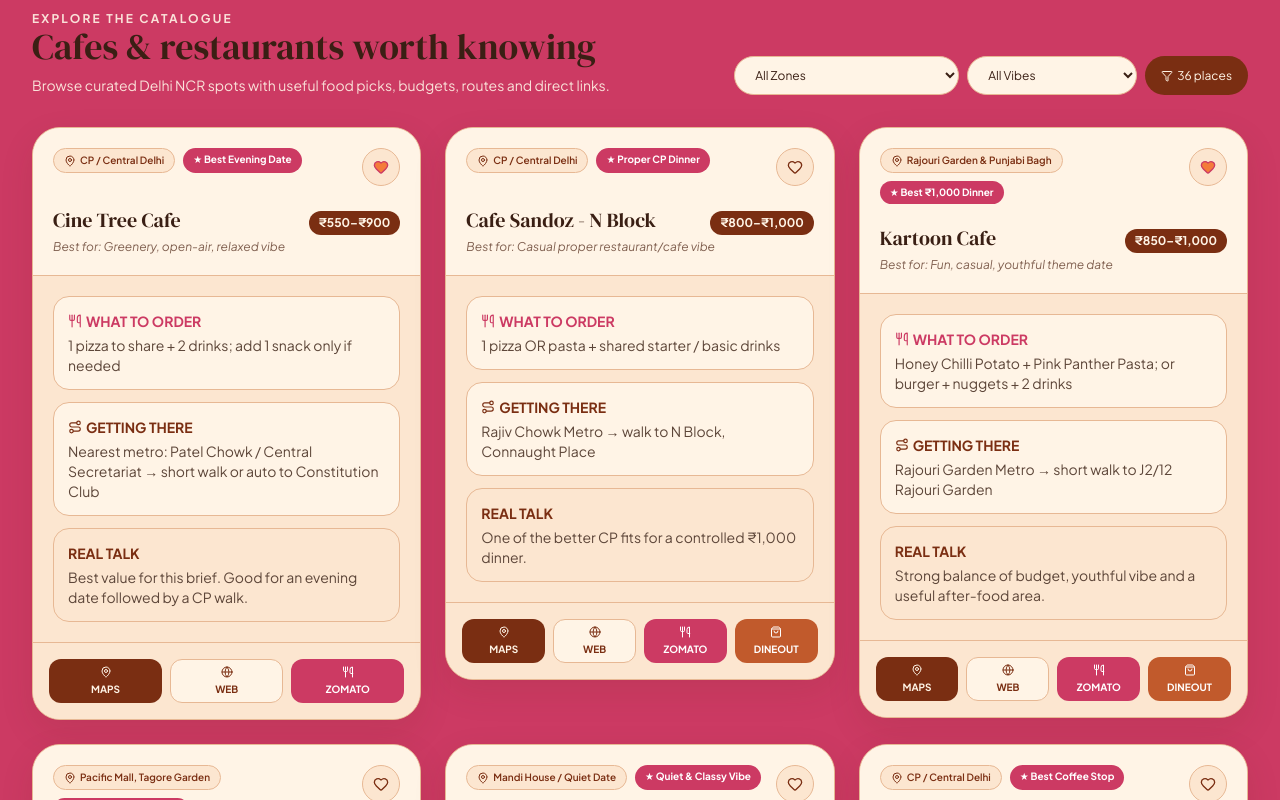
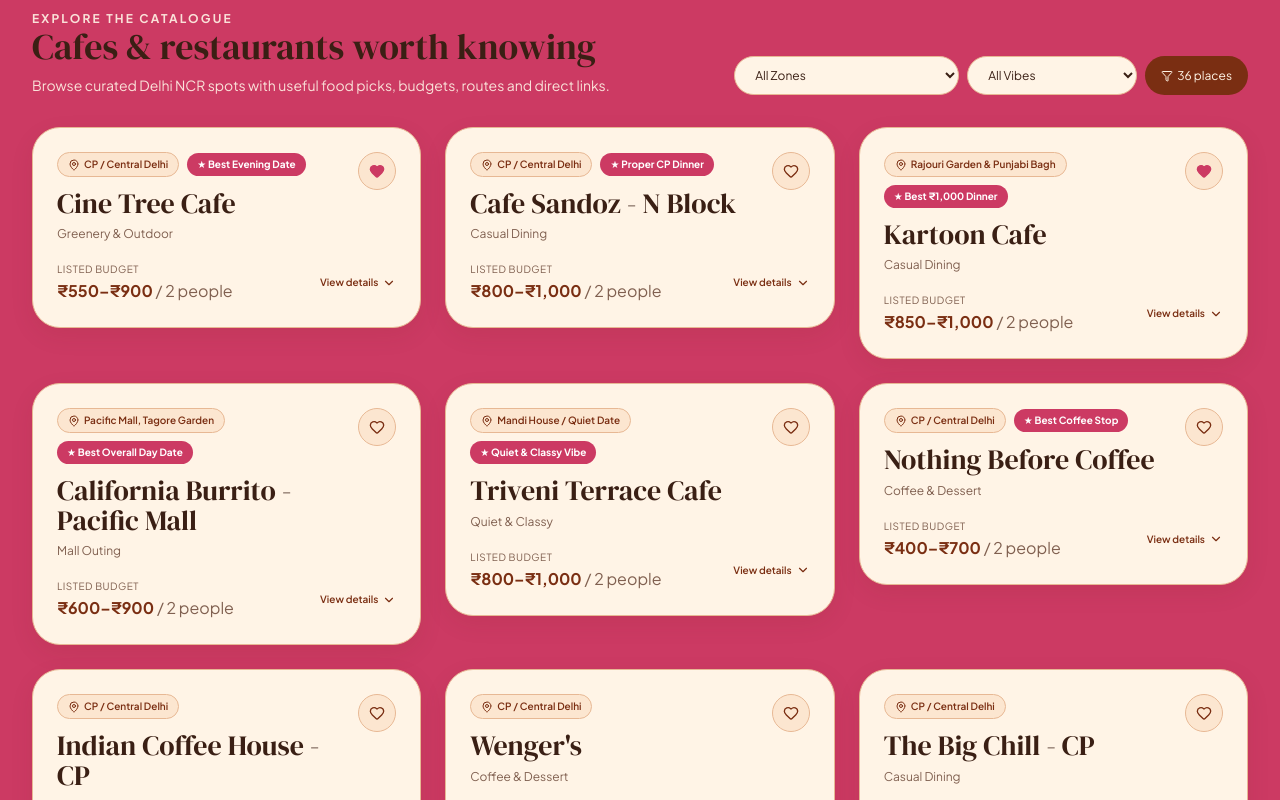
Before and after one commit to iavinaxh/delhi-cafe-hopping, a React (Vite) app: page / in a window 1280 px wide. Shown: the part 1500-2300 px from the top of the page. Built offline with nearby package versions, Linux system fonts and the light colour scheme; the HTML template or start-up script is replaced by a standard one.

Commit message:
Make explore catalogue cards compact and click-to-expand

```diff
--- a/src/components/CafeCard.jsx
+++ b/src/components/CafeCard.jsx
@@ -1,30 +1,54 @@
-import React from 'react';
-import { MapPin, Utensils, Heart, Route, Globe, ShoppingBag } from 'lucide-react';
+import React, { useState } from 'react';
+import { MapPin, Utensils, Heart, Route, Globe, ShoppingBag, ChevronDown } from 'lucide-react';
 
-export default function CafeCard({ cafe, isWishlisted, onToggleWishlist, onSelectCafe }) {
+export default function CafeCard({ cafe, isWishlisted, onToggleWishlist }) {
+  const [expanded, setExpanded] = useState(false);
   const hasDineout = Boolean(cafe.dineoutUrl);
-  const zomatoUrl = cafe.zomatoUrl || `https://www.zomato.com/ncr/restaurants?q=${encodeURIComponent(cafe.name)}`;
+  const toggleCard = () => setExpanded(value => !value);
+  const stop = (event) => event.stopPropagation();
+
   return (
-    <article className="group rounded-[28px] bg-[#FCE6D0] border border-[#E7B894] hover:border-[#F47B3A] hover:-translate-y-1 shadow-[0_12px_34px_rgba(89,37,15,0.10)] hover:shadow-[0_22px_48px_rgba(89,37,15,0.16)] transition-all duration-300 flex flex-col overflow-hidden">
-      <div className="p-5 border-b border-[#E7B894] bg-[#FFF4E6]">
+    <article
+      className={`group w-full rounded-[28px] bg-[#FFF4E6] border overflow-hidden transition-all duration-300 cursor-pointer self-start ${expanded ? 'border-[#CC3A63] shadow-[0_18px_42px_rgba(89,37,15,0.16)]' : 'border-[#E7B894] shadow-[0_8px_24px_rgba(89,37,15,0.08)] hover:-translate-y-1'}`}
+      onClick={toggleCard}
+      aria-expanded={expanded}
+    >
+      <div className="p-5 sm:p-6">
         <div className="flex items-start justify-between gap-3">
-          <div className="flex flex-wrap gap-2"><span className="px-2.5 py-1 rounded-full text-[10px] font-semibold bg-[#FCE6D0] border border-[#E7B894] text-[#7A2E12] flex items-center gap-1"><MapPin className="w-3 h-3"/>{cafe.zone}</span>{cafe.quickPickLabel&&<span className="px-2.5 py-1 rounded-full text-[10px] font-bold bg-[#F47B3A] text-white">★ {cafe.quickPickLabel}</span>}</div>
-          <button onClick={()=>onToggleWishlist(cafe.id)} aria-label={`Save ${cafe.name}`} className="p-2.5 rounded-full bg-[#FCE6D0] border border-[#E7B894] hover:border-[#F47B3A] transition-colors"><Heart className={`w-4 h-4 ${isWishlisted?'fill-[#F47B3A] text-[#F47B3A]':'text-[#7A2E12]'}`}/></button>
+          <div className="min-w-0">
+            <div className="flex flex-wrap items-center gap-2 mb-3">
+              <span className="px-2.5 py-1 rounded-full text-[10px] font-semibold bg-[#FCE6D0] border border-[#E7B894] text-[#7A2E12] flex items-center gap-1"><MapPin className="w-3 h-3" />{cafe.zone}</span>
+              {cafe.quickPickLabel && <span className="px-2.5 py-1 rounded-full text-[10px] font-bold bg-[#CC3A63] text-white">★ {cafe.quickPickLabel}</span>}
+            </div>
+            <h3 className="font-serif text-2xl sm:text-[28px] font-bold leading-[1.05] text-[#3A1F14] break-words">{cafe.name}</h3>
+            <p className="text-xs text-[#806050] mt-2">{cafe.vibeTag}</p>
+          </div>
+          <button onClick={(event) => { stop(event); onToggleWishlist(cafe.id); }} aria-label={`Save ${cafe.name}`} className="shrink-0 p-2.5 rounded-full bg-[#FCE6D0] border border-[#E7B894] hover:border-[#CC3A63]/60 transition-colors"><Heart className={`w-4 h-4 ${isWishlisted ? 'fill-[#CC3A63] text-[#CC3A63]' : 'text-[#7A2E12]'}`} /></button>
         </div>
-        <div className="flex items-baseline justify-between gap-2 mt-5"><h3 onClick={()=>onSelectCafe(cafe)} className="font-serif text-xl font-bold text-[#3A1F14] hover:text-[#F47B3A] cursor-pointer transition-colors">{cafe.name}</h3><span className="text-xs font-bold px-2.5 py-1 rounded-full bg-[#7A2E12] text-[#FFF4E6] whitespace-nowrap">{cafe.budget}</span></div>
-        <p className="text-xs text-[#806050] italic mt-1">Best for: {cafe.bestFor}</p>
+
+        <div className="mt-5 flex items-center justify-between gap-3">
+          <div><p className="text-[10px] uppercase tracking-wider text-[#806050]">Listed budget</p><p className="text-base font-bold text-[#7A2E12] mt-0.5">{cafe.budget} <span className="font-normal text-[#806050]">/ 2 people</span></p></div>
+          <span className="text-[10px] font-semibold text-[#7A2E12] flex items-center gap-1">{expanded ? 'Hide details' : 'View details'}<ChevronDown className={`w-3.5 h-3.5 transition-transform ${expanded ? 'rotate-180' : ''}`} /></span>
+        </div>
       </div>
-      <div className="p-5 space-y-3 text-xs sm:text-sm text-[#5D4639] flex-1">
-        <div className="p-3.5 rounded-2xl bg-[#FFF4E6] border border-[#E7B894]"><span className="text-[#F47B3A] font-bold flex items-center gap-1 mb-1"><Utensils className="w-3.5 h-3.5"/> WHAT TO ORDER</span><p>{cafe.whatToOrder}</p></div>
-        <div className="p-3.5 rounded-2xl bg-[#FFF4E6] border border-[#E7B894]"><span className="text-[#7A2E12] font-bold flex items-center gap-1 mb-1"><Route className="w-3.5 h-3.5"/> GETTING THERE</span><p>{cafe.metroRoute}</p></div>
-        <div className="p-3.5 rounded-2xl bg-[#7A2E12]/8 border border-[#E7B894]"><span className="text-[#7A2E12] font-bold block mb-1">REAL TALK</span><p>{cafe.curatorTake}</p></div>
+
+      <div className={`grid transition-[grid-template-rows] duration-300 ${expanded ? 'grid-rows-[1fr]' : 'grid-rows-[0fr]'}`}>
+        <div className="overflow-hidden min-h-0">
+          <div className="px-5 sm:px-6 pb-5 sm:pb-6 pt-4 border-t border-[#E7B894] bg-[#FCE6D0]/45 space-y-3">
+            <div className="p-3.5 rounded-2xl bg-[#FFF4E6] border border-[#E7B894]"><span className="text-[#CC3A63] font-bold flex items-center gap-1 mb-1 text-[10px] uppercase tracking-wider"><Utensils className="w-3.5 h-3.5" /> WHAT TO ORDER</span><p className="text-xs sm:text-sm text-[#4E382E] leading-relaxed">{cafe.whatToOrder}</p></div>
+            <div className="p-3.5 rounded-2xl bg-[#FFF4E6] border border-[#E7B894]"><span className="text-[#7A2E12] font-bold flex items-center gap-1 mb-1 text-[10px] uppercase tracking-wider"><Route className="w-3.5 h-3.5" /> GETTING THERE</span><p className="text-xs sm:text-sm text-[#4E382E] leading-relaxed">{cafe.metroRoute}</p></div>
+            <div className="p-3.5 rounded-2xl bg-[#FCE6D0] border border-[#E7B894]"><span className="text-[#7A2E12] font-bold block mb-1 text-[10px] uppercase tracking-wider">BEST KNOWN FOR</span><p className="text-xs sm:text-sm text-[#4E382E] leading-relaxed">{cafe.bestFor}</p></div>
+            {cafe.curatorTake && <div className="p-3.5 rounded-2xl bg-[#7A2E12]/5 border border-[#E7B894]"><span className="text-[#CC3A63] font-bold block mb-1 text-[10px] uppercase tracking-wider">REAL TALK</span><p className="text-xs sm:text-sm text-[#4E382E] leading-relaxed">{cafe.curatorTake}</p></div>}
+          </div>
+        </div>
       </div>
-      <div className={`grid ${hasDineout?'grid-cols-4':'grid-cols-3'} gap-2 p-4 border-t border-[#E7B894] bg-[#FCE6D0]`}>
-        <a href={cafe.mapsUrl} target="_blank" rel="noopener noreferrer" className="min-h-[44px] rounded-xl bg-[#7A2E12] hover:bg-[#64240E] text-[#FFF4E6] text-[10px] font-bold text-center transition-colors flex flex-col items-center justify-center"><MapPin className="w-3 h-3 mb-1"/>MAPS</a>
-        <a href={cafe.websiteUrl || cafe.mapsUrl} target="_blank" rel="noopener noreferrer" className="min-h-[44px] rounded-xl bg-[#FFF4E6] hover:bg-white border border-[#E7B894] text-[#7A2E12] text-[10px] font-bold text-center transition-colors flex flex-col items-center justify-center"><Globe className="w-3 h-3 mb-1"/>WEB</a>
-        <a href={zomatoUrl} target="_blank" rel="noopener noreferrer" className="min-h-[44px] rounded-xl bg-[#F47B3A] hover:bg-[#D9682D] text-white text-[10px] font-bold text-center transition-colors flex flex-col items-center justify-center"><Utensils className="w-3 h-3 mb-1"/>ZOMATO</a>
-        {hasDineout&&<a href={cafe.dineoutUrl} target="_blank" rel="noopener noreferrer" aria-label={`Open Swiggy Dineout for ${cafe.name}`} className="min-h-[44px] rounded-xl bg-[#C15A2C] hover:bg-[#A94C23] text-white text-[10px] font-bold text-center transition-colors flex flex-col items-center justify-center"><ShoppingBag className="w-3 h-3 mb-1"/>DINEOUT</a>}
-      </div>
+
+      {expanded && <div onClick={stop} className={`grid ${hasDineout ? 'grid-cols-4' : 'grid-cols-3'} gap-2 p-4 border-t border-[#E7B894] bg-[#FCE6D0]`}>
+        <a href={cafe.mapsUrl} target="_blank" rel="noopener noreferrer" className="min-h-[44px] rounded-xl bg-[#7A2E12] hover:bg-[#64240E] text-[#FFF4E6] text-[10px] font-bold text-center flex flex-col items-center justify-center gap-0.5"><MapPin className="w-3.5 h-3.5"/>MAPS</a>
+        <a href={cafe.zomatoUrl || `https://www.zomato.com/ncr/restaurants?q=${encodeURIComponent(cafe.name)}`} target="_blank" rel="noopener noreferrer" className="min-h-[44px] rounded-xl bg-[#CC3A63] hover:bg-[#B52F55] text-white text-[10px] font-bold text-center flex flex-col items-center justify-center gap-0.5"><Utensils className="w-3.5 h-3.5"/>ZOMATO</a>
+        <a href={cafe.websiteUrl || cafe.mapsUrl} target="_blank" rel="noopener noreferrer" className="min-h-[44px] rounded-xl bg-[#FFF4E6] hover:bg-white border border-[#E7B894] text-[#7A2E12] text-[10px] font-bold text-center flex flex-col items-center justify-center gap-0.5"><Globe className="w-3.5 h-3.5"/>WEB</a>
+        {hasDineout && <a href={cafe.dineoutUrl} target="_blank" rel="noopener noreferrer" className="min-h-[44px] rounded-xl bg-[#56602E] hover:bg-[#414923] text-white text-[10px] font-bold text-center flex flex-col items-center justify-center gap-0.5"><ShoppingBag className="w-3.5 h-3.5"/>DINEOUT</a>}
+      </div>}
     </article>
   );
 }
```
